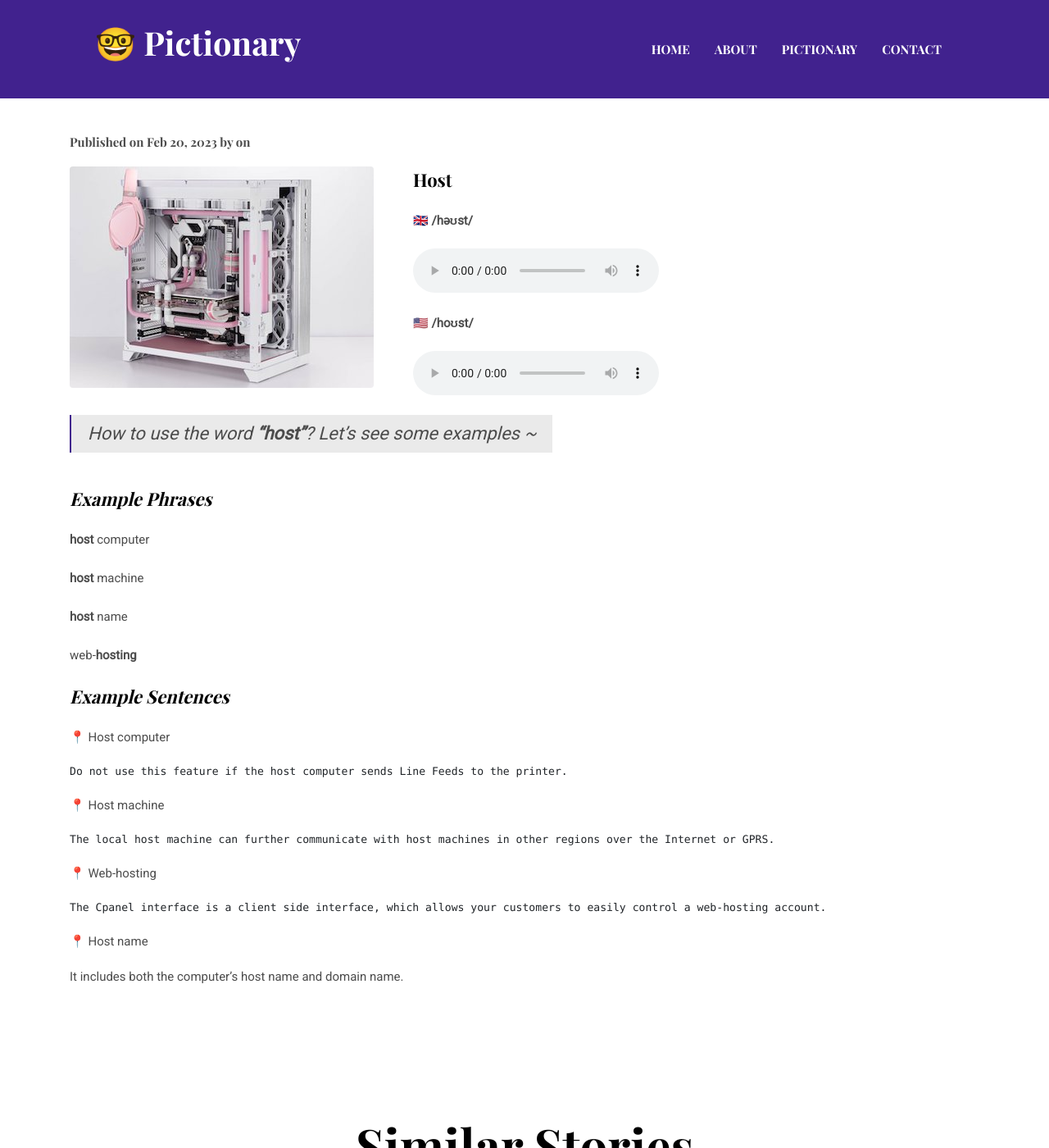
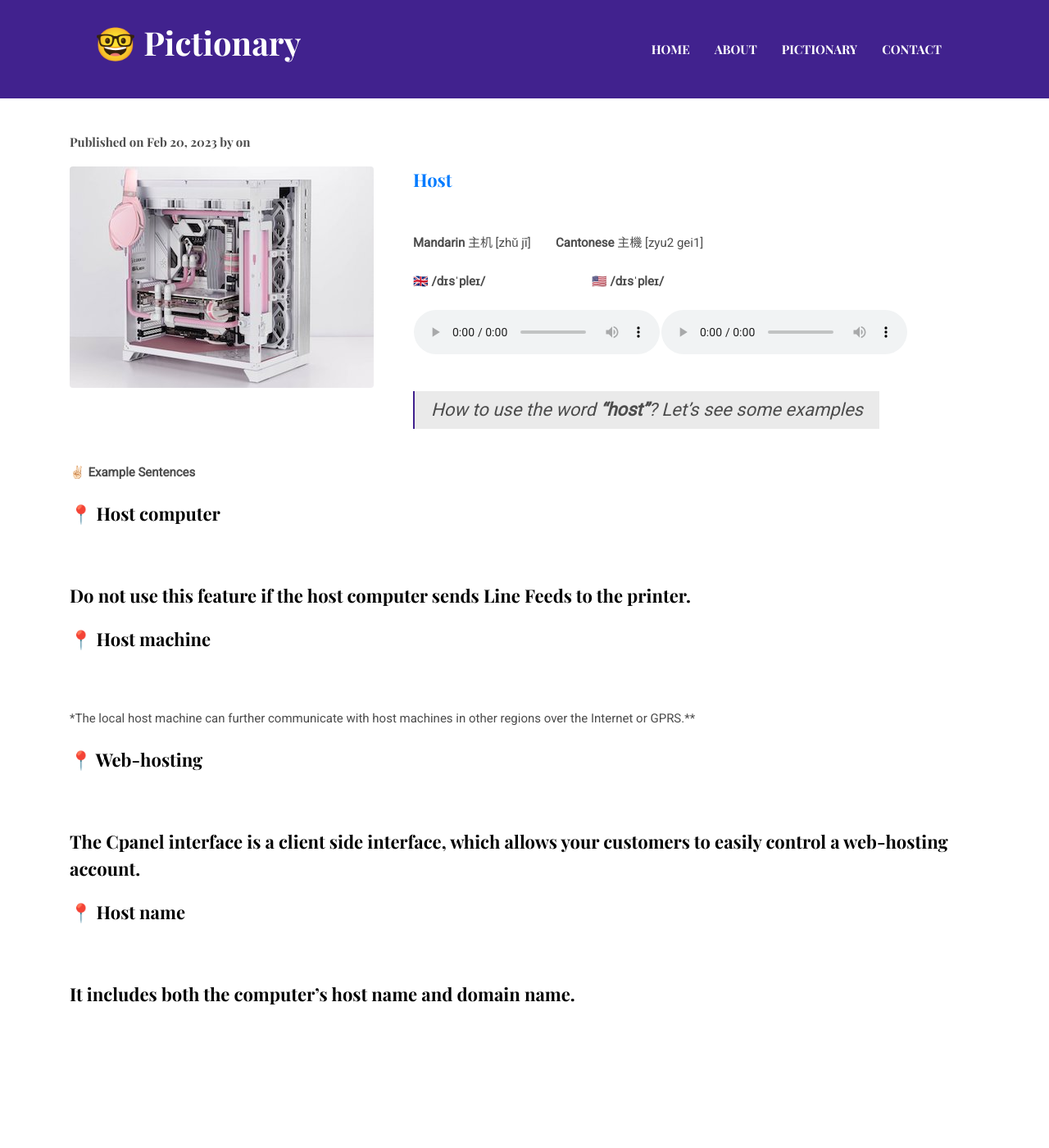
Before and after one commit to a1g5/a1g5.github.io, a Jekyll site: the page built from _posts/2023-02-20-host.markdown, in a window 1280 px wide and 1400 px high, scrolled down 520 px. Shown: the whole window at 82% size. Built offline with Jekyll 4.4.1, drawn with Linux system fonts in a browser that asks for light colours.

Commit message:
Update 2023-02-20-host.markdown

```diff
--- a/_posts/2023-02-20-host.markdown
+++ b/_posts/2023-02-20-host.markdown
@@ -3,46 +3,41 @@ layout: post
 title:  👇 What's name for this box?
 image:  /assets/images/blog/post-2.jpg
 ---
-**<B>Host</B>**
+**<B>[Host](https://dictionary.cambridge.org/dictionary/english/host-computer?q=computer+host)</B>**
 
-🇬🇧 <B>/həʊst/</B>
-<audio controls="controls">
+<br>
+<B>Mandarin</B> 主机 [zhǔ jī] &ensp;&ensp;&ensp; <B>Cantonese</B> 主機 [zyu2 gei1]
+<br>
+
+🇬🇧 <B>/dɪsˈpleɪ/</B>  &ensp;&ensp;&ensp;&ensp;&ensp;&ensp;&ensp;&ensp;&ensp;&ensp;&ensp;&ensp;&ensp;&ensp;&ensp;&ensp; 🇺🇸 <B>/dɪsˈpleɪ/</B>
+<table><tr>
+<td><audio controls="controls">
   <source src="/assets/audio/host-gb.mp3" type="audio/mpeg">
 <embed height="100" width="100" src="/i/song.mp3" />
-</audio>
-
-🇺🇸 <B>/hoʊst/</B>
-<audio controls="controls">
+</audio></td>
+<td><audio controls="controls">
   <source src="/assets/audio/host-us.mp3" type="audio/mpeg">
 <embed height="100" width="100" src="/i/song.mp3" />
-</audio>
+</audio></td>
+</tr></table>
 
-> How to use the word <B>"host"</B>? Let's see some examples ~
+> How to use the word <B>"host"</B>? Let's see some examples
 
-**<i> <B> Example Phrases</B></i>**
 
-<B> host </B> computer
+<B> ✌🏻 Example Sentences </B>
 
-<B> host </B> machine
+**📍 Host computer** <br>
 
-<B> host </B> name
+**Do not use this feature if the host computer sends Line Feeds to the printer.**
 
-web-<B>hosting</B>
+**📍 Host machine** <br>
 
-**<i> <B> Example Sentences </B></i>**
+*The local host machine can further communicate with host machines in other regions over the Internet or GPRS.**
 
-📍 Host computer <br>
+**📍 Web-hosting** <br>
 
-	Do not use this feature if the host computer sends Line Feeds to the printer.
+**The Cpanel interface is a client side interface, which allows your customers to easily control a web-hosting account.**
 
-📍 Host machine <br>
+**📍 Host name** <br>
 
-	The local host machine can further communicate with host machines in other regions over the Internet or GPRS.
-
-📍 Web-hosting <br>
-
-	The Cpanel interface is a client side interface, which allows your customers to easily control a web-hosting account.
-
-📍 Host name <br>
-
- 	It includes both the computer’s host name and domain name.
+**It includes both the computer’s host name and domain name.**
```
